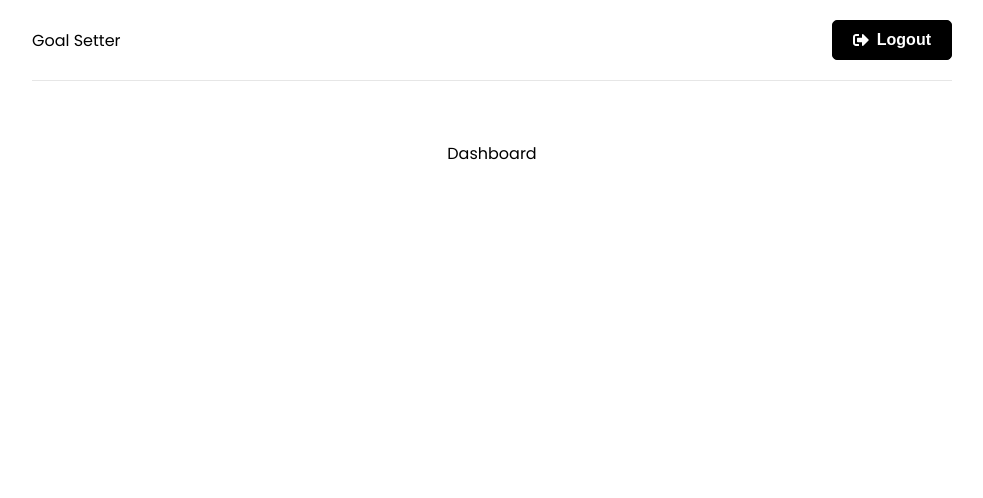
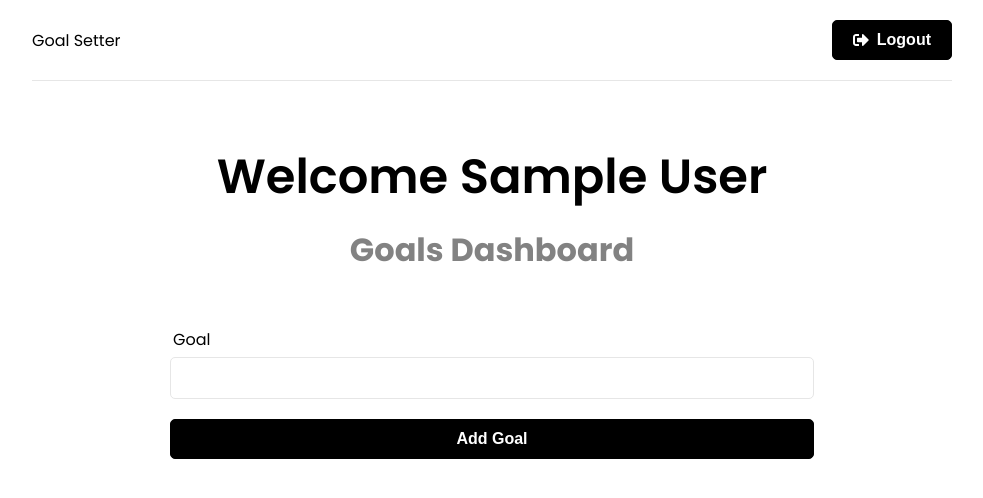
Before and after one commit to danielirwin99/goal-setter-mern, a React (Create React App) app in the folder frontend/: page / in a window 1280 px wide. Shown: the top 498 px of the page, without its empty margins (148-1131 px from the left). Built offline with nearby package versions, Linux system fonts and the light colour scheme; sample sign-in values are in the browser's storage.

Commit message:
Implementating the goals in redux

```diff
--- a/frontend/src/app/store.js
+++ b/frontend/src/app/store.js
@@ -1,8 +1,10 @@
 import { configureStore } from "@reduxjs/toolkit";
 import authReducer from "../features/auth/authSlice";
+import goalReducer from "../features/goals/goalSlice";
 
 export const store = configureStore({
   reducer: {
     auth: authReducer,
+    goals: goalReducer,
   },
 });
--- /dev/null
+++ b/frontend/src/components/GoalForm.jsx
@@ -0,0 +1,44 @@
+import { useState } from "react";
+import { useDispatch } from "react-redux";
+import { createGoal } from "../features/goals/goalSlice";
+
+const GoalForm = () => {
+  // Our State for the input form
+  const [text, setText] = useState("");
+
+  const dispatch = useDispatch();
+
+  const onSubmit = (e) => {
+    e.preventDefault();
+
+    // Calling our function (createGoal) and passing in the text inside the form
+    dispatch(createGoal({ text }));
+    // Clears the form after submit back to an empty string
+    setText("");
+  };
+
+  return (
+    <section className="form">
+      {" "}
+      <form onSubmit={onSubmit}>
+        <div className="form-group">
+          <label htmlFor="text">Goal</label>
+          <input
+            type="text"
+            name="text"
+            id="text"
+            value={text}
+            onChange={(e) => setText(e.target.value)}
+          />
+        </div>
+        <div className="form-group">
+          <button className="btn btn-block" type="submit">
+            Add Goal
+          </button>
+        </div>
+      </form>
+    </section>
+  );
+};
+
+export default GoalForm;
--- /dev/null
+++ b/frontend/src/features/goals/goalSlice.js
@@ -0,0 +1,46 @@
+import { createSlice, createAsyncThunk } from "@reduxjs/toolkit";
+
+// Our Initial State of each of the objects when we make the goals
+const initialState = {
+  goals: [],
+  isError: false,
+  isSuccess: false,
+  isLoading: false,
+  message: "",
+};
+
+// Create New Goal
+export const createGoal = createAsyncThunk(
+  "goals/create",
+  async (goalData, thunkAPI) => {
+    try {
+      // Getting our token thats in our localStorage / user.state
+      // --> thunkAPI has a get state method built in
+      // .auth (the part of the state we want) .user (specific user we want) .token (gets our user token)
+      const token = thunkAPI.getState().auth.user.token;
+      return await goalService.createGoal(goalData);
+    } catch (error) {
+      // If it finds any errors it can display them in these structure types
+      const message =
+        (error.response &&
+          error.response.data &&
+          error.response.data.message) ||
+        error.message ||
+        error.toString();
+      // It will send the rejection message as the payload
+      return thunkAPI.rejectWithValue(message);
+    }
+  }
+);
+
+//
+export const goalsSlice = createSlice({
+  name: "goal",
+  initialState,
+  reducers: {
+    reset: (state) => initialState,
+  },
+});
+
+export const { reset } = goalsSlice.actions;
+export default goalsSlice.reducer;
--- a/frontend/src/pages/Dashboard.jsx
+++ b/frontend/src/pages/Dashboard.jsx
@@ -1,9 +1,30 @@
-import React from 'react'
+import { useEffect } from "react";
+import { useNavigate } from "react-router-dom";
+import { useSelector } from "react-redux";
+import GoalForm from "../components/GoalForm";
 
 const Dashboard = () => {
+  const navigate = useNavigate();
+
+  const { user } = useSelector((state) => state.auth);
+
+  useEffect(() => {
+    // If there is no User --> We want to navigate the Client to the login page
+    if (!user) {
+      navigate("/login");
+    }
+    // Dependencies
+  }, [user, navigate]);
+
   return (
-    <div>Dashboard</div>
-  )
-}
+    <>
+      <section className="heading">
+        <h1>Welcome {user && user.name}</h1>
+        <p>Goals Dashboard</p>
+      </section>
+      <GoalForm />
+    </>
+  );
+};
 
-export default Dashboard
+export default Dashboard;
```
Also changed, not shown: frontend/src/features/goals/goalService.js (added, +11 -0 lines).
